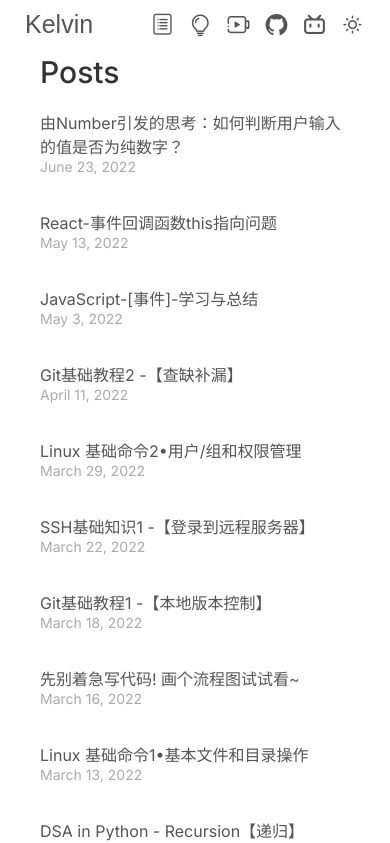
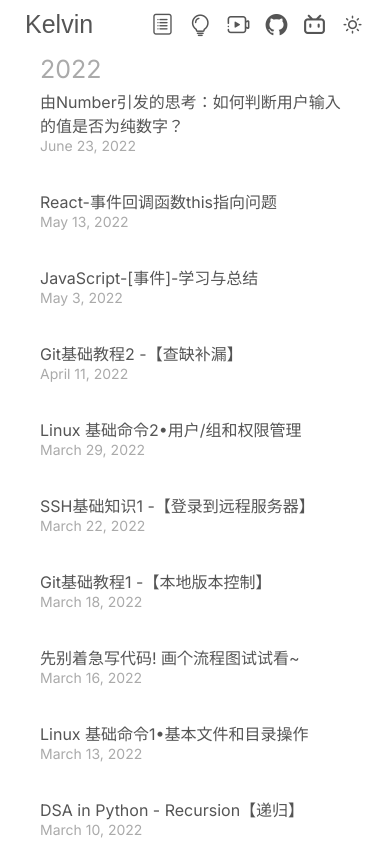
Before and after one commit to KelvinQiu802/portfolio, a Next.js app: page /blog in a window 390 px wide. Shown: the top 843 px of the page. Built offline with nearby package versions, Linux system fonts and the light colour scheme; a web font is replaced by a local one.

Commit message:
feat: add yaer

```diff
--- a/components/Blog/Content.js
+++ b/components/Blog/Content.js
@@ -5,7 +5,7 @@ import styles from '../../styles/Blog.module.css';
 const content = ({ posts }) => {
   return (
     <Wrapper>
-      <h2 className={styles.title}>Posts</h2>
+      <p className={styles.year}>2022</p>
       {posts.map((post) => (
         <Post title={post.title} date={post.date} id={post.id} key={post.id} />
       ))}
--- a/styles/Blog.module.css
+++ b/styles/Blog.module.css
@@ -1,13 +1,15 @@
-.title {
-  font-size: 35px;
-  font-weight: 500;
-  color: var(--element2);
-  margin-top: 0;
+.year {
+  font-size: 30px;
+  color: var(--element4);
+  text-align: start;
+  margin-bottom: 15px;
+  margin-right: 40px;
 }
 
 @media screen and (max-width: 600px) {
-  .title {
-    font-size: 30px;
-    margin-bottom: 20px;
+  .year {
+    font-size: 25px;
+    margin-right: 20px;
+    margin-bottom: 5px;
   }
 }
--- a/styles/Wrapper.module.css
+++ b/styles/Wrapper.module.css
@@ -1,7 +1,7 @@
 .wrapper {
   max-width: 820px;
   margin: 0 auto;
-  margin-top: 50px;
+  margin-top: 20px;
   padding: 0 40px;
 }
 
```
